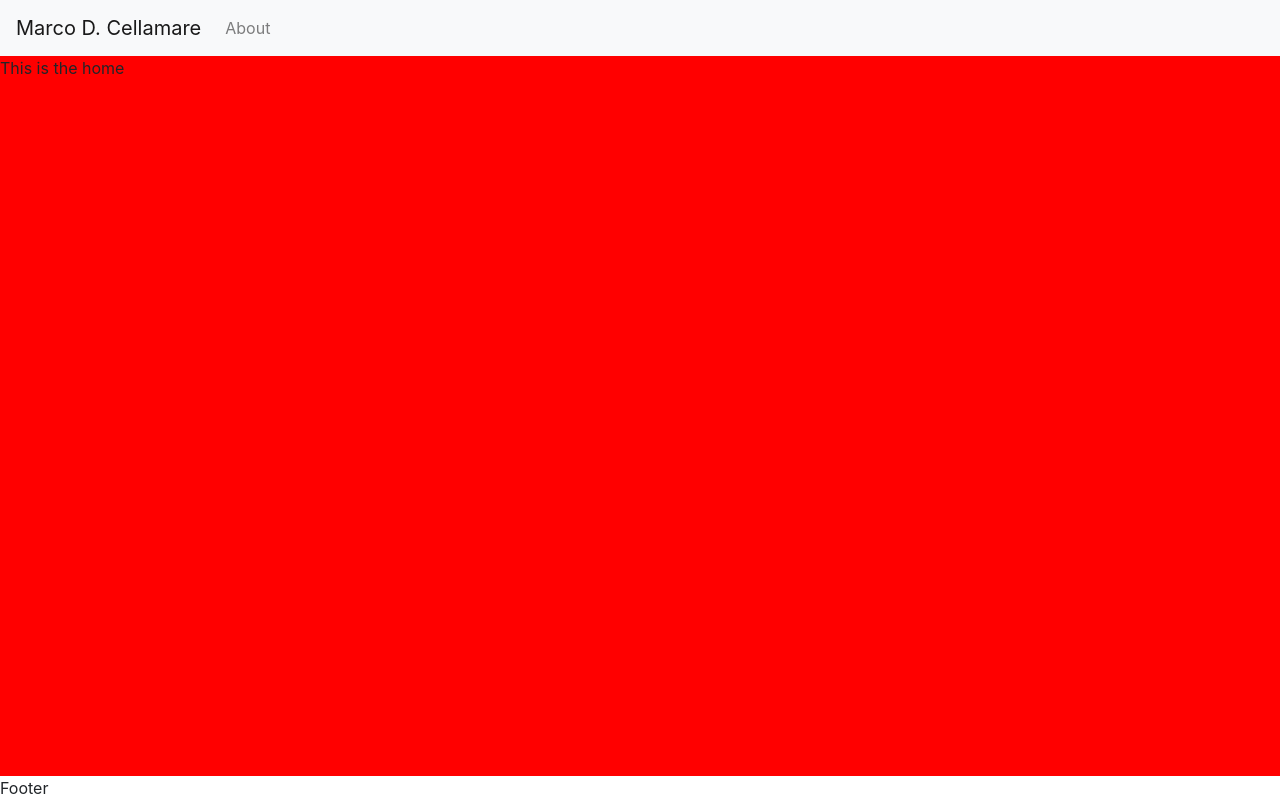
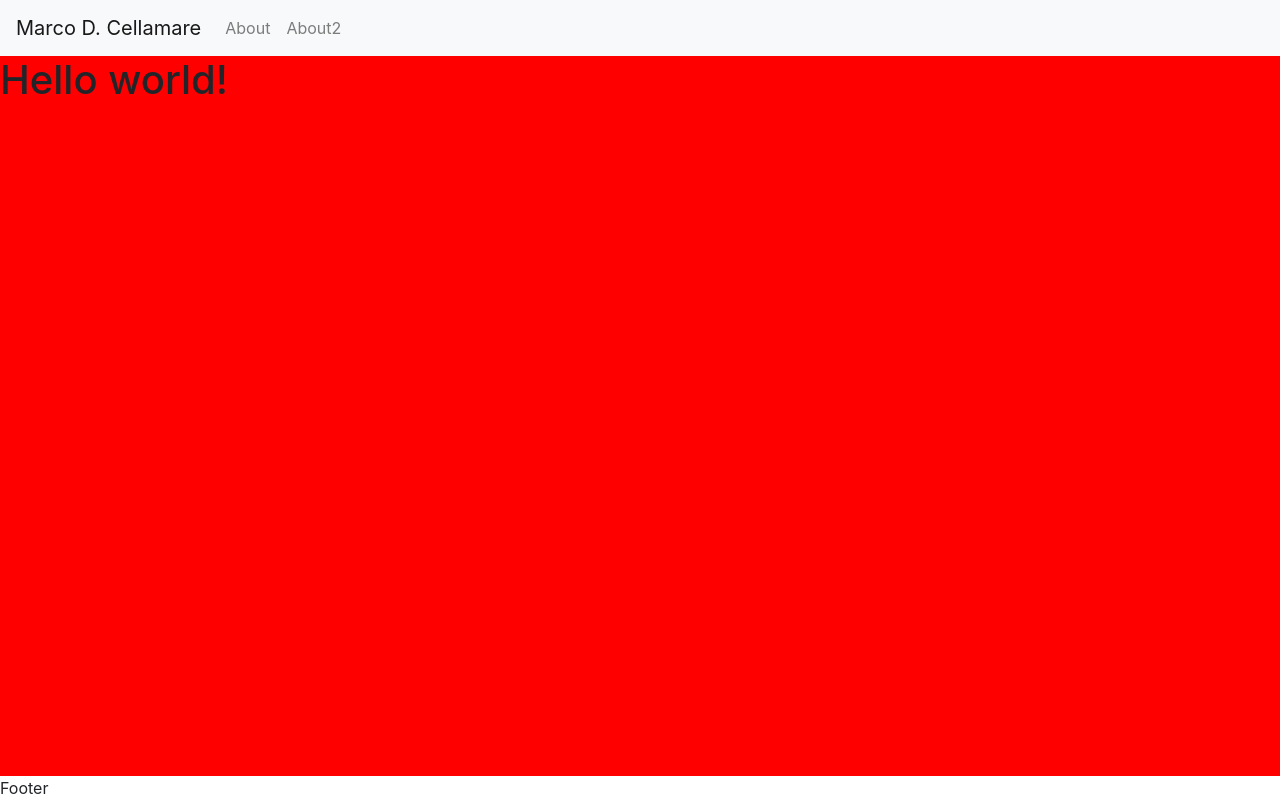
Before and after one commit to marcodcellamare/marcodcellamare.github.io, a React (Create React App) app: page /#/ in a window 1280 px wide. Built offline with nearby package versions, Linux system fonts and the light colour scheme.

Commit message:
Language component

```diff
--- a/public/index.html
+++ b/public/index.html
@@ -1,27 +1,14 @@
 <!DOCTYPE html>
-<html lang="en">
+<html>
 
 <head>
-	<meta charset="utf-8" />
+	<meta charset="utf-8">
+	<meta name="viewport" content="width=device-width, initial-scale=1, shrink-to-fit=no">
 	<link rel="icon" href="%PUBLIC_URL%/favicon.ico" />
-	<meta name="viewport" content="width=device-width, initial-scale=1" />
 	<meta name="theme-color" content="#000000" />
 	<meta name="description" content="Web site created using create-react-app" />
 	<link rel="apple-touch-icon" href="%PUBLIC_URL%/logo192.png" />
-	<!--
-      manifest.json provides metadata used when your web app is installed on a
-      user's mobile device or desktop. See https://developers.google.com/web/fundamentals/web-app-manifest/
-    -->
 	<link rel="manifest" href="%PUBLIC_URL%/manifest.json" />
-	<!--
-      Notice the use of %PUBLIC_URL% in the tags above.
-      It will be replaced with the URL of the `public` folder during the build.
-      Only files inside the `public` folder can be referenced from the HTML.
-
-      Unlike "/favicon.ico" or "favicon.ico", "%PUBLIC_URL%/favicon.ico" will
-      work correctly both with client-side routing and a non-root public URL.
-      Learn how to configure a non-root public URL by running `npm run build`.
-    -->
 	<title></title>
 </head>
 
--- a/src/App.js
+++ b/src/App.js
@@ -1,11 +1,10 @@
 import React from 'react';
 import { BrowserRouter, Switch, Route, useLocation } from 'react-router-dom';
 import { TransitionGroup, CSSTransition } from "react-transition-group";
-//import Config from './assets/config.json';
+import Config from './assets/config.json';
 import { Header, Footer } from './components/layout';
 import { Home, About, Page404 } from './components/pages';
 import './App.scss';
-
 
 class App extends React.Component {
 	render() {
@@ -19,19 +18,23 @@ class App extends React.Component {
 			<Footer className="d-flex" />
 		</div>
 	}
+	componentDidMount() {
+		document.documentElement.lang = Config.LOCALE_HTML;
+	}
 }
 function Router() {
 	let location = useLocation();
 
 	return (
-		<TransitionGroup>
+		<TransitionGroup component={null}>
 			<CSSTransition
 				key={location.key}
 				classNames="fade"
 				timeout={300}>
 				<Switch location={location}>
 					<Route exact path='/' component={Home} />
-					<Route path='/about' component={About} />
+					<Route exact path='/about' component={About} />
+					<Route exact path='/about2' component={About} />
 					<Route path="*" component={Page404} />
 				</Switch>
 			</CSSTransition>
--- a/src/App.scss
+++ b/src/App.scss
@@ -16,9 +16,6 @@ body {
 			position: relative;
 			flex: 1;
 			background-color: #f00;
-
-			> div {
-				position: static;
 
 			> .article {
 				position: absolute;
@@ -47,4 +44,3 @@ body {
 		}
 	}
 }
-}
--- a/src/assets/config.json
+++ b/src/assets/config.json
@@ -1,3 +1,5 @@
 {
-	"NAME": "Marco D. Cellamare"
+	"NAME": "Marco D. Cellamare",
+	"LOCALE": "en-GB",
+	"LOCALE_HTML": "en"
 }
--- /dev/null
+++ b/src/assets/languages/en-GB.json
@@ -0,0 +1,11 @@
+{
+	"HOME": {
+		"TITLE": "Hello world!"
+	},
+	"ABOUT": {
+		"TITLE": "Hello, it's me"
+	},
+	"PAGE404": {
+		"TITLE": "404"
+	}
+}
--- /dev/null
+++ b/src/assets/languages/index.js
@@ -0,0 +1,3 @@
+import Config from '../../assets/config.json';
+
+export default require('./' + Config.LOCALE + '.json');
--- a/src/components/layout/Header.js
+++ b/src/components/layout/Header.js
@@ -11,6 +11,7 @@ class Header extends React.Component {
 				<Navbar.Collapse id="basic-navbar-nav">
 					<Nav className="mr-auto">
 						<Nav.Link as={NavLink} to="/about" activeClassName='active'>About</Nav.Link>
+						<Nav.Link as={NavLink} to="/about2" activeClassName='active'>About2</Nav.Link>
 					</Nav>
 				</Navbar.Collapse>
 			</Navbar>
--- a/src/components/pages/About.js
+++ b/src/components/pages/About.js
@@ -1,9 +1,10 @@
 import React from 'react';
 import Config from '../../assets/config.json';
+import Locale from '../../assets/languages';
 
 class About extends React.Component {
 	render() {
-		return <div className="article">This is about me</div>;
+		return <div className="article">{Locale.ABOUT.TITLE}</div>;
 	}
 	componentDidMount() {
 		document.title = 'About - ' + Config.NAME;
--- a/src/components/pages/Home.js
+++ b/src/components/pages/Home.js
@@ -1,9 +1,14 @@
 import React from 'react';
 import Config from '../../assets/config.json';
+import Locale from '../../assets/languages';
 
 class Home extends React.Component {
 	render() {
-		return <div className="article">This is the home</div>;
+		return <div className="article">
+			<div className="page-header">
+				<h1>{Locale.HOME.TITLE}</h1>
+			</div>
+		</div>;
 	}
 	componentDidMount() {
 		document.title = Config.NAME;
--- a/src/components/pages/Page404.js
+++ b/src/components/pages/Page404.js
@@ -1,9 +1,10 @@
 import React from 'react';
 import Config from '../../assets/config.json';
+import Locale from '../../assets/languages';
 
 class Page404 extends React.Component {
 	render() {
-		return <div className="article">404</div>;
+		return <div className="article">{Locale.PAGE404.TITLE}</div>;
 	}
 	componentDidMount() {
 		document.title = '404 - ' + Config.NAME;
```
Lines whose indentation alone changed are shown as unchanged.
